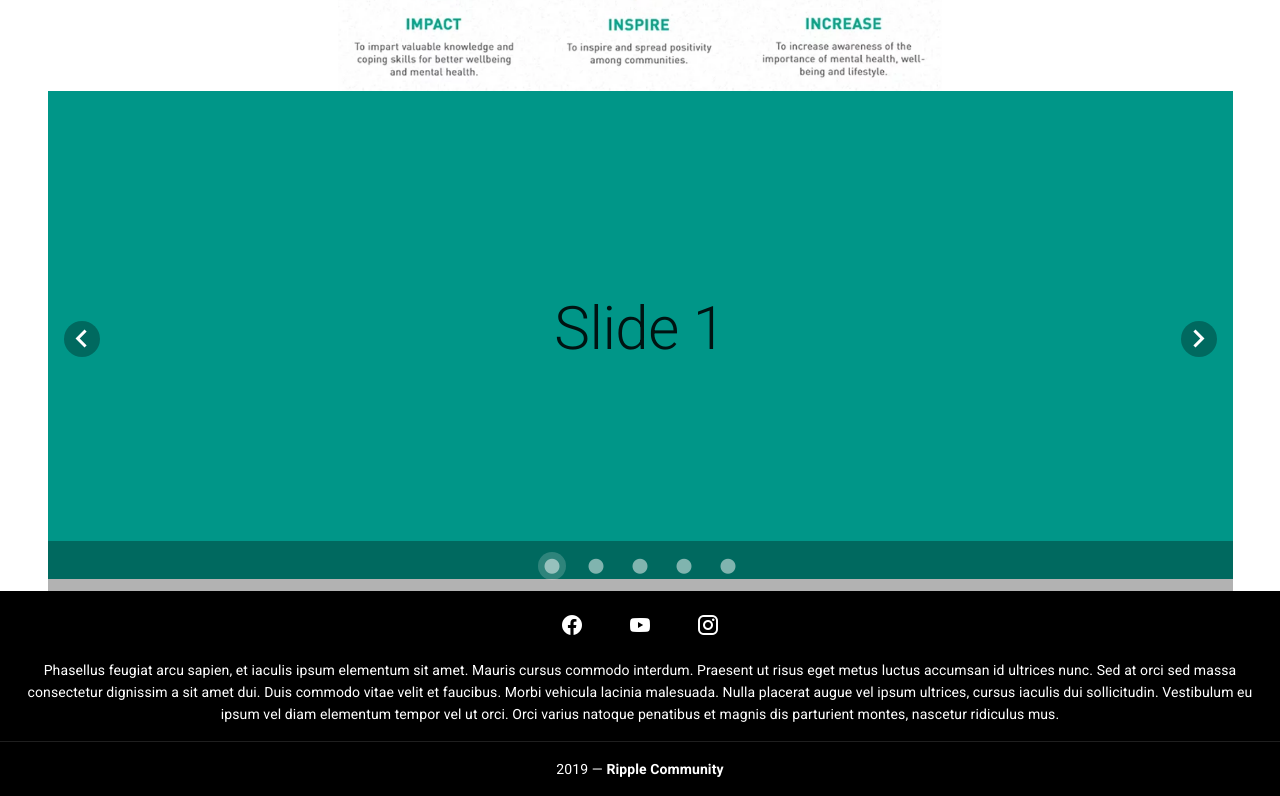
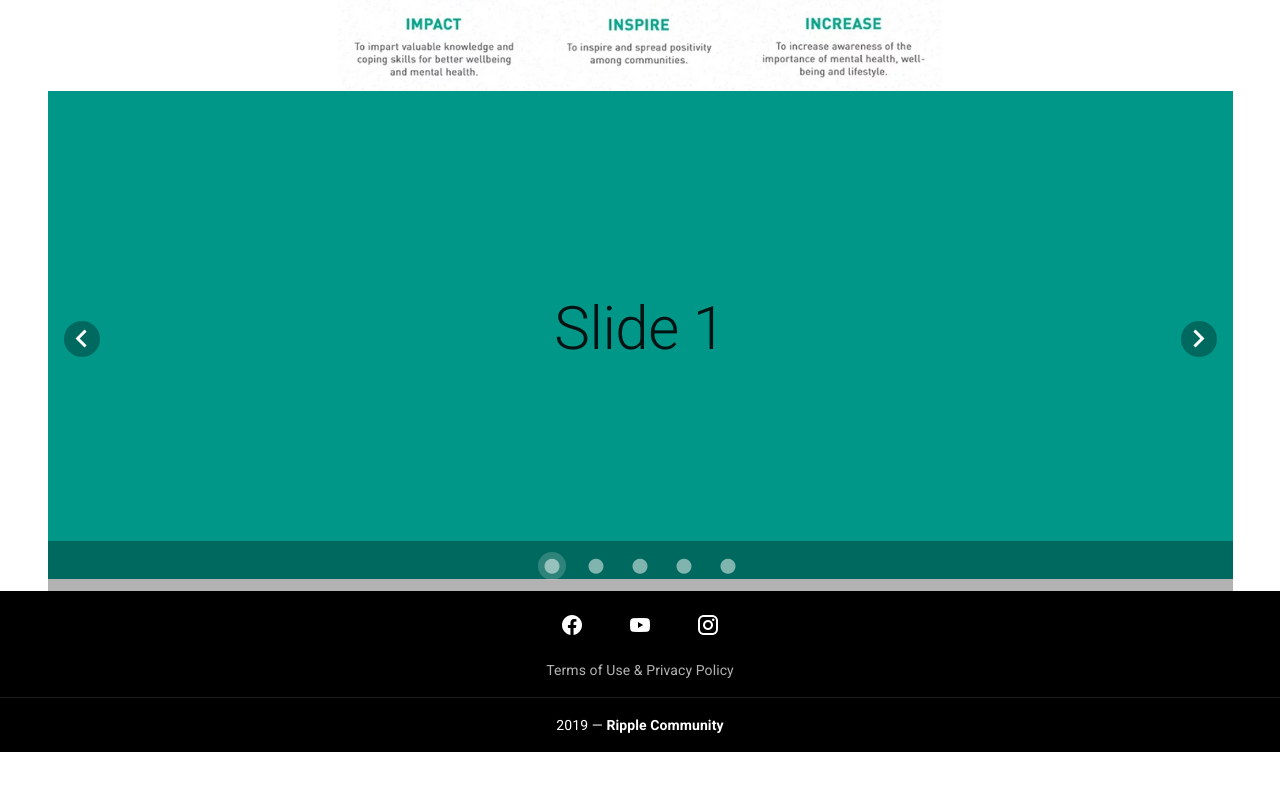
Before and after one commit to mismaah-abdulla/ripple-community, a Vue app: page / in a window 1280 px wide. Shown: the part 810-1606 px from the top of the page. After the commit the page ends 1562 px from the top, so only its background shows below. Built offline with nearby package versions, Linux system fonts and the light colour scheme.

Commit message:
modify footer

```diff
--- a/src/App.vue
+++ b/src/App.vue
@@ -52,12 +52,12 @@
     dark
     padless
     >
-    <v-card
+    <v-card width="100%"
       flat
       tile
       class="black white--text text-center"
     >
-      <v-card-text>
+      <v-card-text class="pb-0">
         <v-btn
           v-for="contact in contacts"
           :key="contact.id"
@@ -68,9 +68,8 @@
           <v-icon size="24px">{{ contact.icon }}</v-icon>
         </v-btn>
       </v-card-text>
-
-      <v-card-text class="white--text pt-0">
-        Phasellus feugiat arcu sapien, et iaculis ipsum elementum sit amet. Mauris cursus commodo interdum. Praesent ut risus eget metus luctus accumsan id ultrices nunc. Sed at orci sed massa consectetur dignissim a sit amet dui. Duis commodo vitae velit et faucibus. Morbi vehicula lacinia malesuada. Nulla placerat augue vel ipsum ultrices, cursus iaculis dui sollicitudin. Vestibulum eu ipsum vel diam elementum tempor vel ut orci. Orci varius natoque penatibus et magnis dis parturient montes, nascetur ridiculus mus.
+      <v-card-text>
+        Terms of Use & Privacy Policy
       </v-card-text>
 
       <v-divider></v-divider>
```
